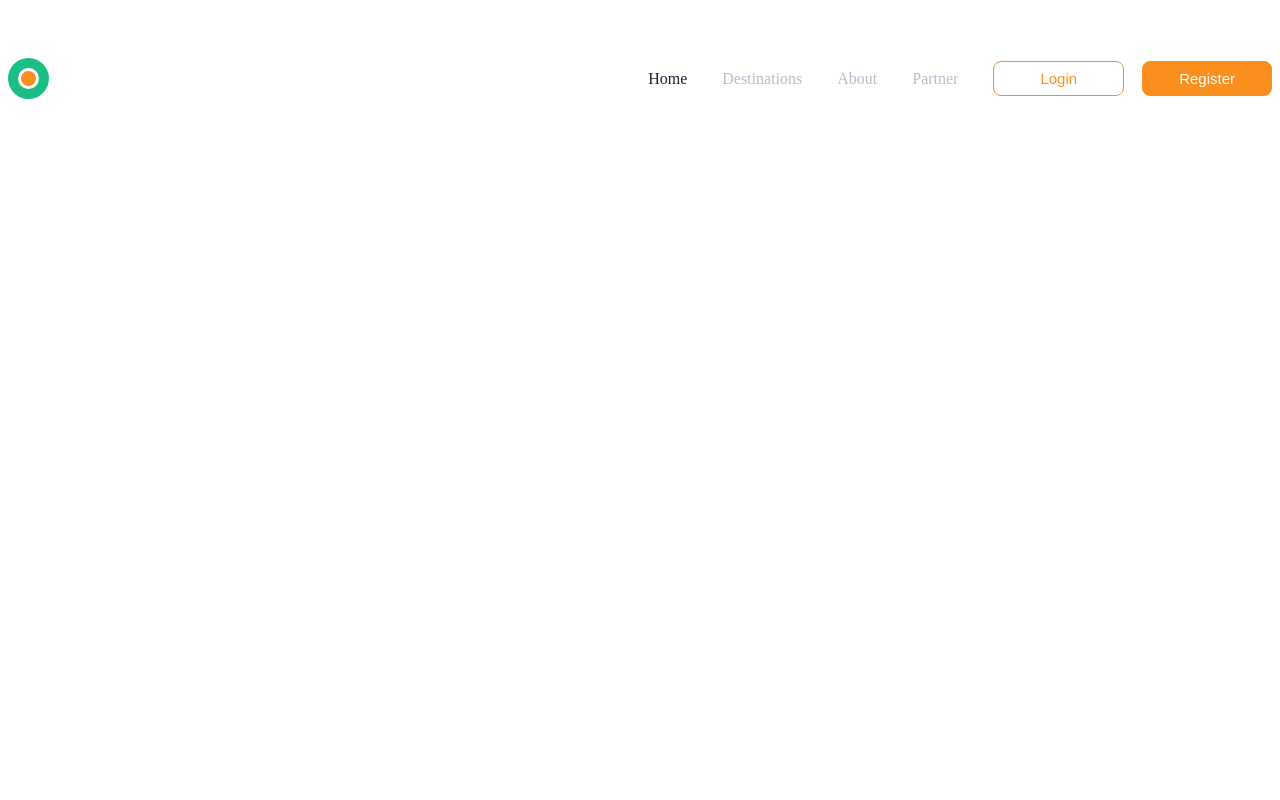
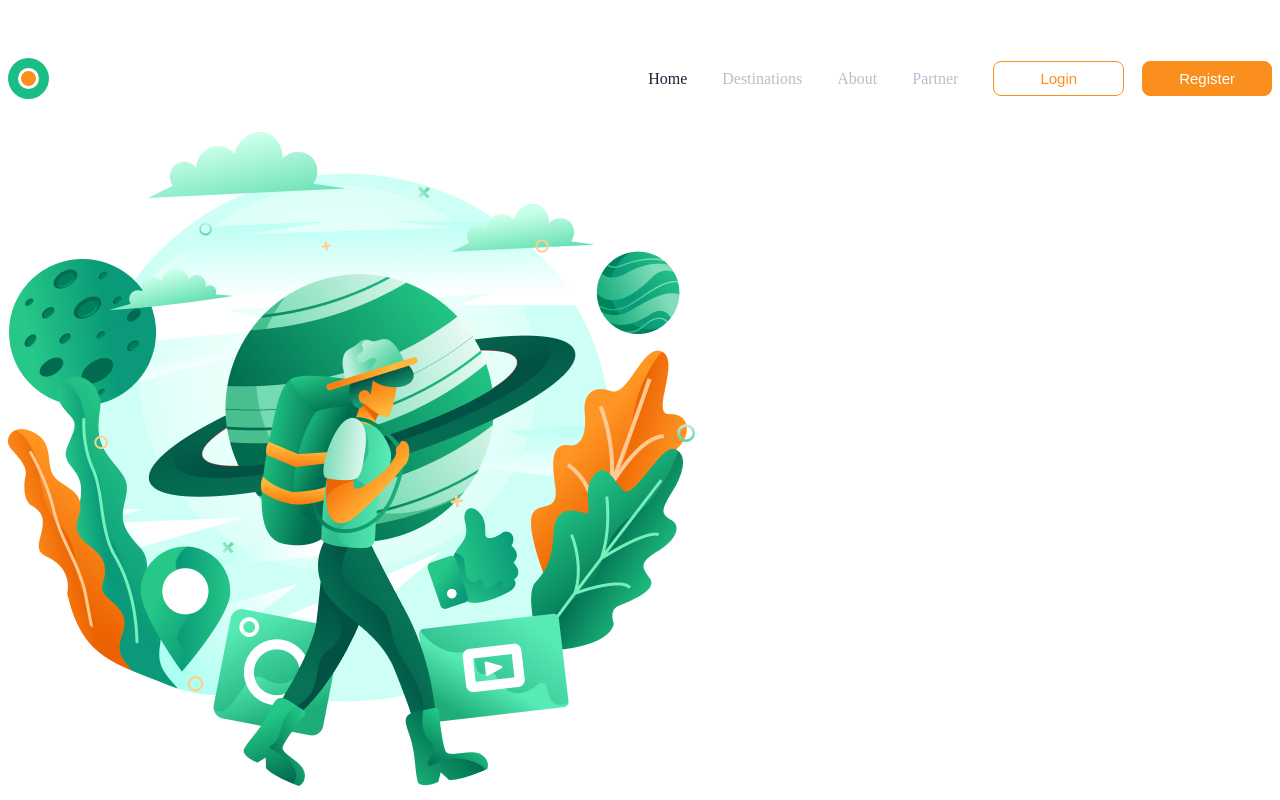
Before and after one commit to eynlanzer/thousand-sunny, a React (Create React App) app: page / in a window 1280 px wide. Built offline with nearby package versions, Linux system fonts and the light colour scheme.

Commit message:
finder img  added

```diff
--- a/src/App.js
+++ b/src/App.js
@@ -1,10 +1,12 @@
 import React from 'react';
 import Header from './comps/Header'
+import Finder from './comps/Finder'
 
 const App = () => {
   return (
     <div className="container">
       <Header />
+      <Finder />
     </div>
   );
 }
--- /dev/null
+++ b/src/comps/Finder.js
@@ -0,0 +1,12 @@
+import React from 'react';
+import finderimg from '../img/thousand-01.png';
+
+function Finder() {
+  return (
+    <div className="finder">
+      <img className="finder__img" src={finderimg} alt='Holiday fidner img' />
+    </div>
+  )
+}
+
+export default Finder;
--- /dev/null
+++ b/src/scss/_finder.scss
@@ -0,0 +1,10 @@
+.finder{
+  max-width: 1330px;
+  display: flex;
+  align-items: center;
+  justify-content: space-between;
+  &__img{
+    height: 654px;
+    width: 687px;
+  }
+}
--- a/src/scss/_header.scss
+++ b/src/scss/_header.scss
@@ -8,6 +8,7 @@
   align-items: center;
   justify-content: space-between;
   margin-top: 45px;
+  margin-bottom: 20px;
   max-width: 1330px;
 
   &__btn{
--- a/src/scss/index.scss
+++ b/src/scss/index.scss
@@ -2,3 +2,4 @@
 @import 'mixins';
 @import 'header';
 @import 'logo';
+@import 'finder';
```
Also changed, not shown: src/img/thousand-01.png (added).
